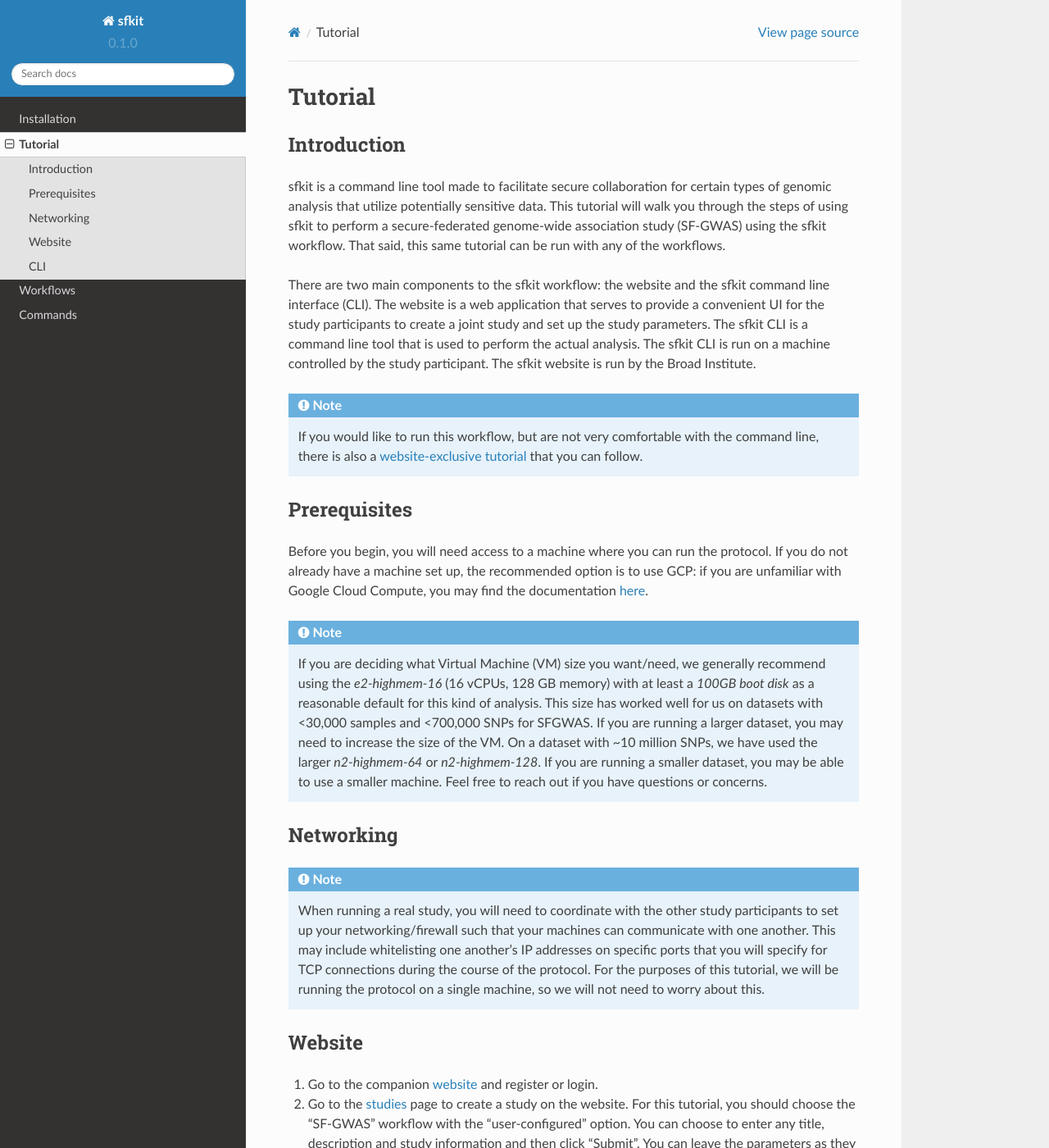
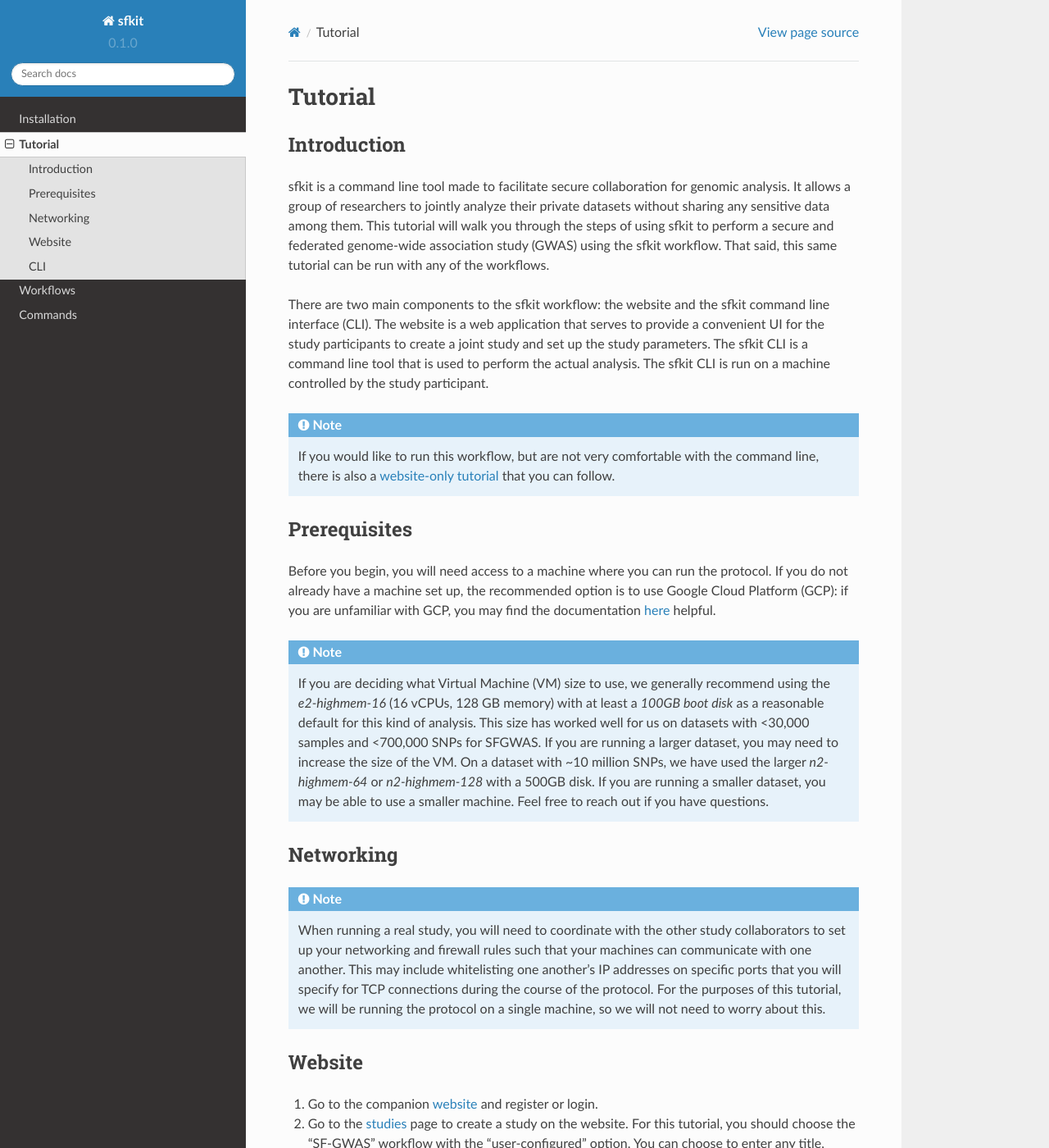
Before and after one commit to hcholab/sfkit, a Sphinx documentation site: the page built from docs/source/tutorial.rst, in a window 1280 px wide and 1400 px high. Shown: the whole window at 82% size. Built offline with Sphinx 7.4.7 and the Read the Docs theme 2.0.0, drawn with Linux system fonts in a browser that asks for light colours; some of the changed text lies outside the part shown.

Commit message:
Tutorial edits

```diff
--- a/docs/source/installation.rst
+++ b/docs/source/installation.rst
@@ -4,10 +4,10 @@ Installation
 Prerequisites
 -------------
 
-* a Debian or Ubuntu-based system
+* A Debian or Ubuntu-based system
 * Python 3.9 or later
 
-You can install python with the following command:
+You can install Python with the following command:
 
 .. code-block:: console
 
--- a/docs/source/tutorial.rst
+++ b/docs/source/tutorial.rst
@@ -4,29 +4,51 @@ Tutorial
 Introduction
 ------------
 
-sfkit is a command line tool made to facilitate secure collaboration for certain types of genomic analysis that utilize potentially sensitive data.  This tutorial will walk you through the steps of using sfkit to perform a secure-federated genome-wide association study (SF-GWAS) using the sfkit workflow.  That said, this same tutorial can be run with any of the workflows.
+sfkit is a command line tool made to facilitate secure collaboration for
+genomic analysis. It allows a group of researchers to jointly analyze
+their private datasets without sharing any sensitive data among them.
+This tutorial will walk you through the steps of using sfkit to perform a
+secure and federated genome-wide association study (GWAS) using the sfkit workflow.
+That said, this same tutorial can be run with any of the workflows.
 
-There are two main components to the sfkit workflow: the website and the sfkit command line interface (CLI). The website is a web application that serves to provide a convenient UI for the study participants to create a joint study and set up the study parameters. The sfkit CLI is a command line tool that is used to perform the actual analysis.  The sfkit CLI is run on a machine controlled by the study participant.  The sfkit website is run by the Broad Institute.
+There are two main components to the sfkit workflow: the website and the sfkit command line interface (CLI).
+The website is a web application that serves to provide a convenient UI for the study participants to
+create a joint study and set up the study parameters. The sfkit CLI is a command line tool that is
+used to perform the actual analysis.  The sfkit CLI is run on a machine controlled by the study participant.
 
 .. note::
 
-    If you would like to run this workflow, but are not very comfortable with the command line, there is also a `website-exclusive tutorial <https://sfkit.org/tutorial>`_ that you can follow.
+    If you would like to run this workflow, but are not very comfortable with the command line,
+    there is also a `website-only tutorial <https://sfkit.org/tutorial>`_ that you can follow.
 
 Prerequisites
 -------------
 
-Before you begin, you will need access to a machine where you can run the protocol.  If you do not already have a machine set up, the recommended option is to use GCP: if you are unfamiliar with Google Cloud Compute, you may find the documentation `here <https://cloud.google.com/compute>`_.
+Before you begin, you will need access to a machine where you can run the protocol.
+If you do not already have a machine set up, the recommended option is to use Google Cloud Platform (GCP):
+if you are unfamiliar with GCP, you may find the documentation `here <https://cloud.google.com/compute>`_ helpful.
 
 .. note::
 
-    If you are deciding what Virtual Machine (VM) size you want/need, we generally recommend using the *e2-highmem-16* (16 vCPUs, 128 GB memory) with at least a *100GB boot disk* as a reasonable default for this kind of analysis.  This size has worked well for us on datasets with <30,000 samples and <700,000 SNPs for SFGWAS.  If you are running a larger dataset, you may need to increase the size of the VM.  On a dataset with ~10 million SNPs, we have used the larger *n2-highmem-64* or *n2-highmem-128*. If you are running a smaller dataset, you may be able to use a smaller machine.  Feel free to reach out if you have questions or concerns.
+    If you are deciding what Virtual Machine (VM) size to use,
+    we generally recommend using the *e2-highmem-16* (16 vCPUs, 128 GB memory)
+    with at least a *100GB boot disk* as a reasonable default for this kind of analysis.
+    This size has worked well for us on datasets with <30,000 samples and <700,000 SNPs for SFGWAS.
+    If you are running a larger dataset, you may need to increase the size of the VM.
+    On a dataset with ~10 million SNPs, we have used the larger *n2-highmem-64* or *n2-highmem-128*
+    with a 500GB disk. If you are running a smaller dataset, you may be able to use a smaller machine.
+    Feel free to reach out if you have questions.
 
 Networking
 ----------
 
 .. note::
 
-    When running a real study, you will need to coordinate with the other study participants to set up your networking/firewall such that your machines can communicate with one another.  This may include whitelisting one another's IP addresses on specific ports that you will specify for TCP connections during the course of the protocol.  For the purposes of this tutorial, we will be running the protocol on a single machine, so we will not need to worry about this.
+    When running a real study, you will need to coordinate with the other study collaborators
+    to set up your networking and firewall rules such that your machines can communicate with one another.
+    This may include whitelisting one another's IP addresses on specific ports that you will specify for
+    TCP connections during the course of the protocol.  For the purposes of this tutorial,
+    we will be running the protocol on a single machine, so we will not need to worry about this.
 
 Website
 -------
@@ -61,7 +83,7 @@ This will authenticate your VM with the website.  It does this by making a get r
 
     $ sfkit networking
 
-This will share your IP address to the website so that all study participants will be able to communicate with your VM.  If you get a message saying "Successfully communicated networking information!", then you are good to go.
+This will share your IP address to other study participants so their machines can communicate with your VM.  If you get a message saying "Successfully communicated networking information!", then you are good to go.
 
 .. note::
 
@@ -146,7 +168,7 @@ And if you look in the sfgwas/out/party1 directory, you should see a file called
 
 .. note::
 
-   If you are running a real study, you will want to run the protocol without the ``--demo`` flag.  If you tried this right now, it would stall with the message "The other participant is not yet ready.  Waiting... (press CTRL-C to cancel)" as it expects another participant to join the study.
+   If you are running a real study, you will want to run the protocol without the ``--demo`` flag.  If you tried this right now, it would stall with the message "The other participant is not yet ready.  Waiting... (press CTRL-C to cancel)" as it expects other participants to run the program on their machines to initiate the joint protocol.
 
 
 **Click "Next" to go to the Workflows page and read more details on what run_protocol is doing!**
```
Also changed, not shown: other parts of docs/source/tutorial.rst (+3 -3 lines).
